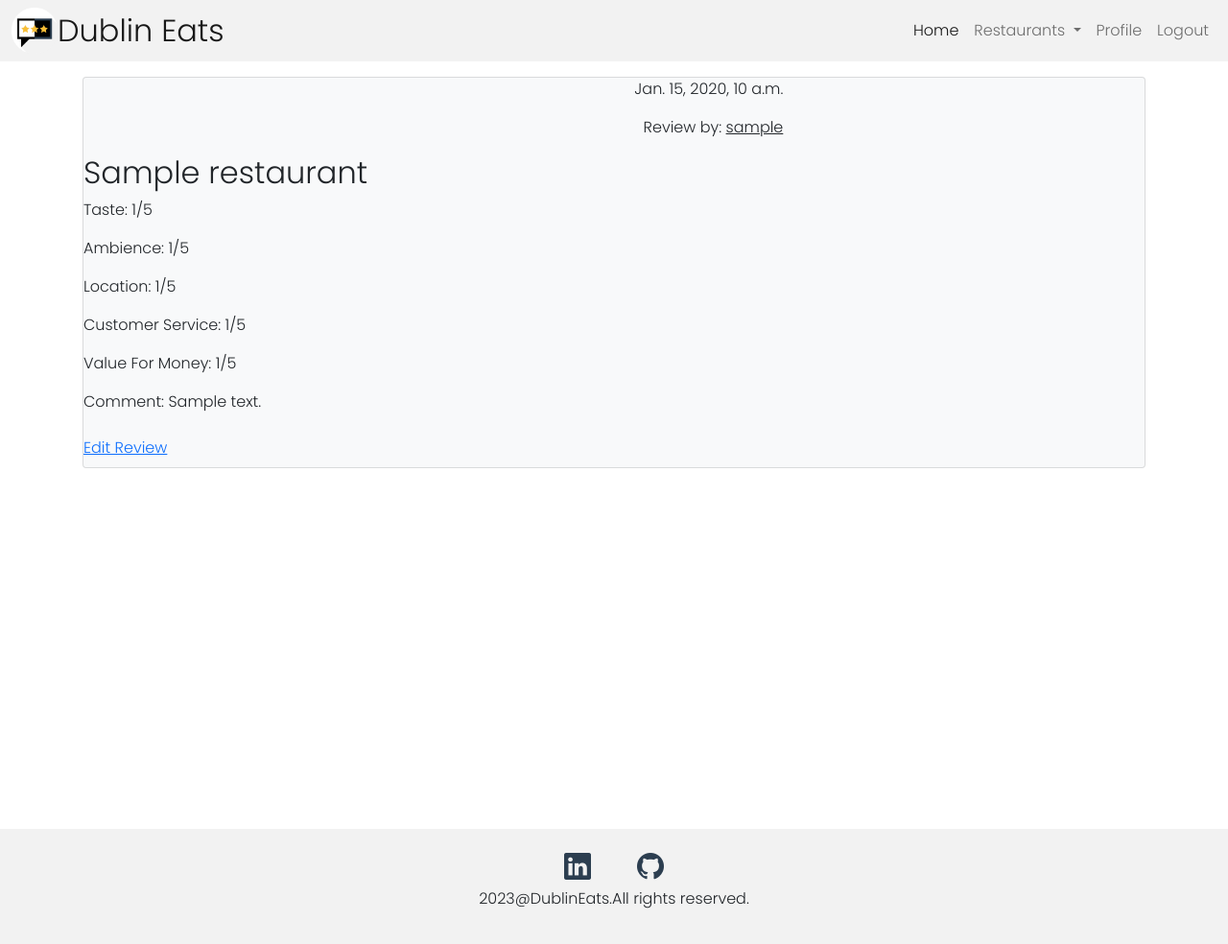
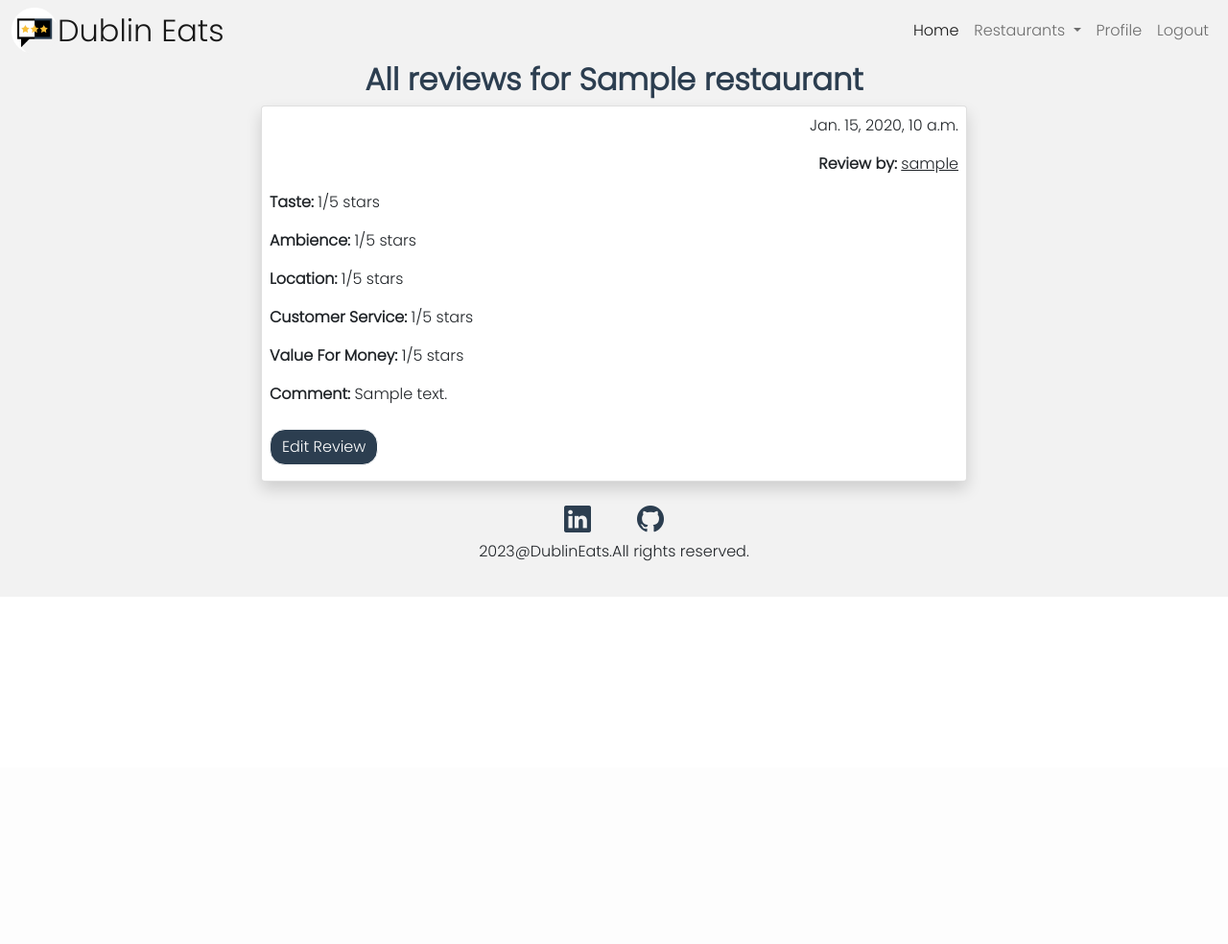
Before and after one commit to SooryaGeorge7/Dublin-Eats, a Django app: page /review/allreviews/1/ in a window 1280 px wide. Shown: the whole page at 96% size. After the commit the page ends 585 px from the top, so only its background shows below. Run offline with Django 3.2, Linux system fonts and the light colour scheme; a user stored in the database is signed in; tables that the repository leaves empty hold one stand-in row (values such as "Sample post").

Commit message:
Fix: Updated allreviews.html css

```diff
--- a/review/templates/review/allreviews.html
+++ b/review/templates/review/allreviews.html
@@ -3,22 +3,24 @@
 
 {% block content %}
 <!-- All Reviews Start -->
-<section class="allreviews min-vh-100">
-    <div class="container">
-
-        <div class="row mb-5">
+<section class="allreviews d-flex justify-content-center align-items-center dbneats-background">
+    <div class="container ">
+        <div class="col-md-8 mx-auto">
+            <h2 class="form-heading text-center fw-bold">All reviews for {{ restaurant.name }}</h2>
+        </div>
+        <div class="row justify-content-center">
             {% if reviews %}
             {% for review in reviews %}
 
-            <div class="col-12 py-3 px-3">
-                <div class="card bg-light text-dark">
+            <div class="col-md-8 ">
+                <div class="card shadow p-2  bg-body-tertiary rounded ">
 
                         <div class="row">
 
-                            <div class="col-8 d-flex justify-content-end">
-                                <div class="d-flex flex-column">
+                            <div class="col justify-content-end">
+                                <div class=" flex-column">
                                     <p class="text-end">{{ review.created_on }}</p>
-                                    <p class="text-end"><span>Review by:
+                                    <p class="text-end"><span class="fw-bold">Review by:
                                         </span>
                                         <a href="{% url 'profile' review.user.username %}"
                                         aria-label="{{review.user.profile.user.username }} Profile Page"
@@ -28,21 +30,19 @@
                             </div>
                         </div>
                         <div class="row">
-                            <div class="col-12">
-                                <h2>{{ review.restaurant.name }}</h2>
-
-                                <p><span>Taste: </span>{{ review.taste }}/5</p>
-                                <p><span>Ambience: </span>{{ review.ambience }}/5</p>
-                                <p><span>Location: </span>{{ review.location }}/5</p>
-                                <p><span>Customer Service: </span>{{ review.customer_service }}/5</p>
-                                <p><span>Value For Money: </span>{{ review.value_for_money }}/5</p>
-                                <p><span>Comment: </span>{{ review.comment_text }}</p>
+                            <div class="col-12 justify-content-center">
+                                <p><span class="fw-bold">Taste: </span>{{ review.taste }}/5 stars</p>
+                                <p><span class="fw-bold">Ambience: </span>{{ review.ambience }}/5 stars</p>
+                                <p><span class="fw-bold">Location: </span>{{ review.location }}/5 stars</p>
+                                <p><span class="fw-bold">Customer Service: </span>{{ review.customer_service }}/5 stars</p>
+                                <p><span class="fw-bold">Value For Money: </span>{{ review.value_for_money }}/5 stars</p>
+                                <p><span class="fw-bold">Comment: </span>{{ review.comment_text }}</p>
                             </div>
                         </div>
                         <div class="row">
                             <div class="col-lg-4 my-2 d-flex flex-wrap">
                                 {% if user.is_authenticated and user == review.user %}
-                                <a class="site-btn flex-grow-1"
+                                <a class="btn btn-primary button-dbneats"
                                     href="{% url 'edit_review'  review.restaurant.RestaurantId review.id %}">Edit
                                     Review</a>
                                 {% endif %}
--- a/review/views.py
+++ b/review/views.py
@@ -48,6 +48,7 @@ def allreviews(request, restaurant_id):
     restaurant = get_object_or_404(Restaurant, RestaurantId=restaurant_id)
     reviews = Review.objects.filter(restaurant=restaurant)
     context = {
+        "restaurant":restaurant,
         "reviews": reviews,
     }
 
```
